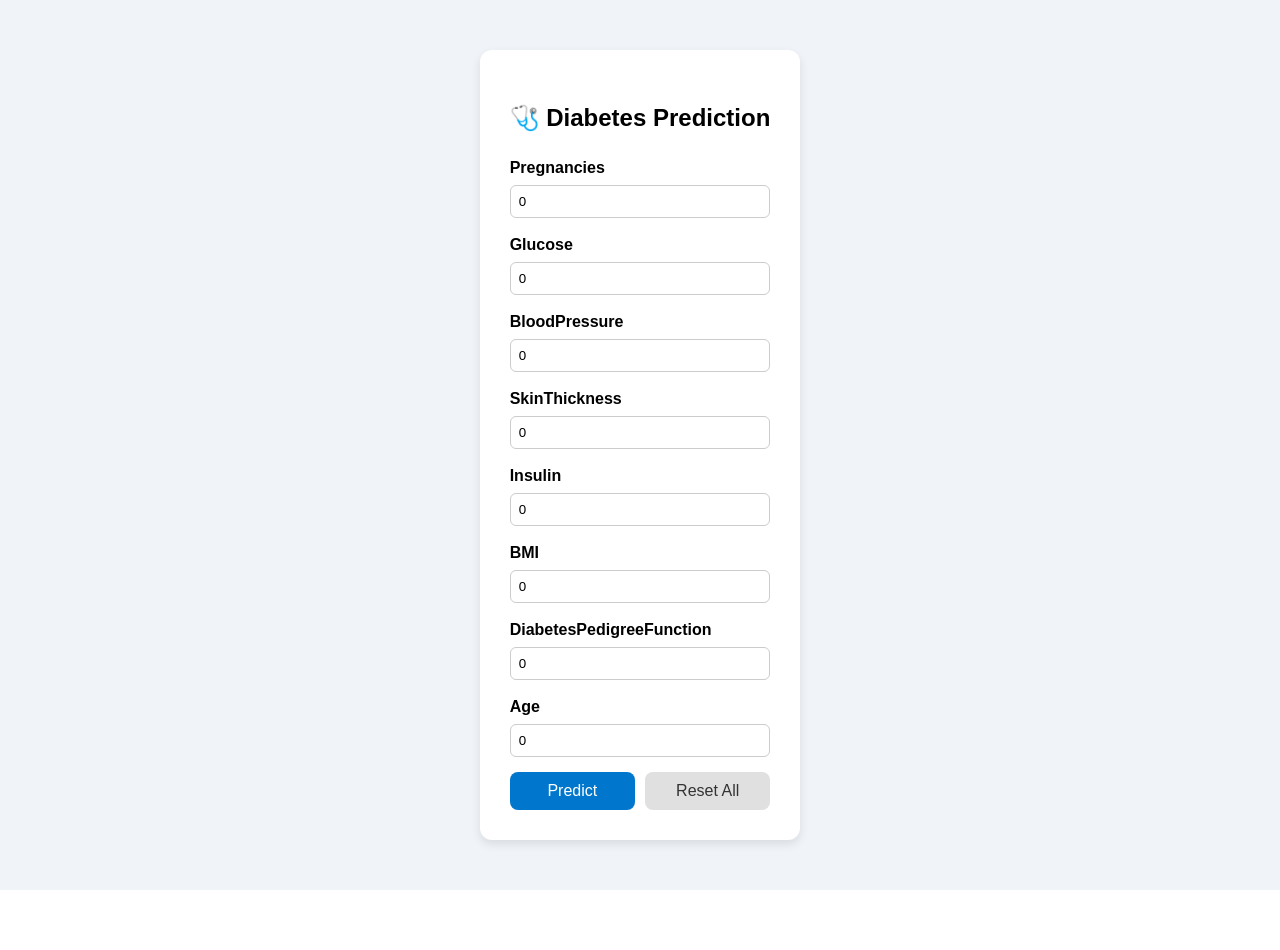
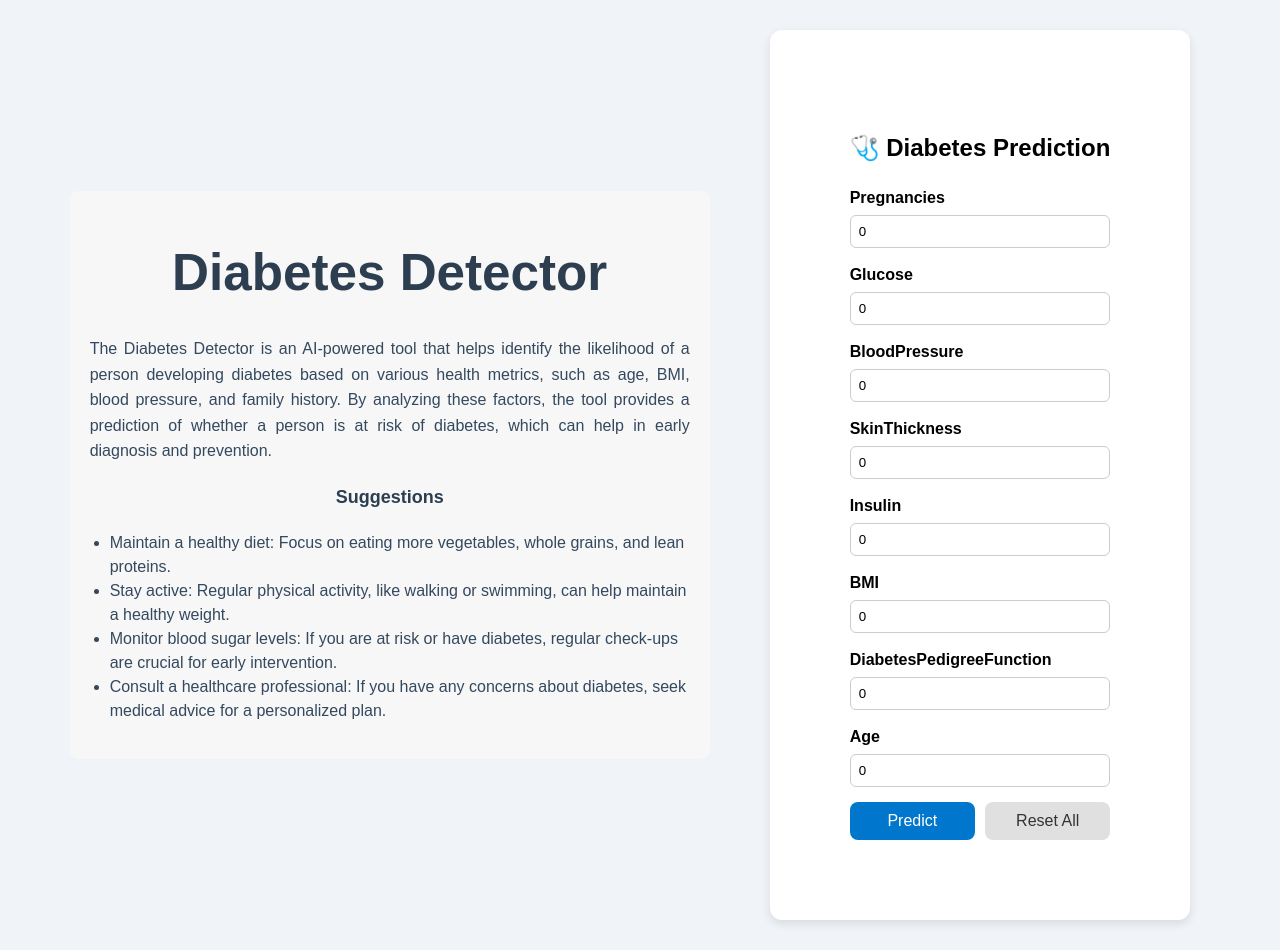
Before and after one commit to SruthiProfessionalDev/DiabetesDetector, a React (Vite) app in the folder frontend/: page / in a window 1280 px wide. Before the commit the page ends 890 px from the top, so only its background shows below. Built offline with nearby package versions, Linux system fonts and the light colour scheme.

Commit message:
changing the frontend

```diff
--- a/frontend/src/App.css
+++ b/frontend/src/App.css
@@ -8,18 +8,32 @@ body {
   align-items: center;
 }
 
+.main-container {
+  display: flex;
+  justify-content: center;
+  align-items: center;
+}
+
 .container {
   display: flex;
   justify-content: center;
   align-items: center;
-  max-width: 1200px;
+  max-width: 1800px;
   border-radius: 12px;
   color: black;
   background-color: white;
   box-shadow: 0 4px 10px rgba(0, 0, 0, 0.1);
-  margin: 50px auto;
+  margin: 30px;
   padding: 30px;
 }
+
+.suggestion-container {
+  padding: 50px;
+}
+
+/* .suggestion-container, .prediction-container {
+
+} */
 
 h2 {
   text-align: center;
@@ -81,6 +95,40 @@ button[type="submit"]:hover {
   font-family: sans-serif;
 }
 
-/* .suggestion-container, .prediction-container {
+/* Container styling */
+.diabetes-detector-container {
+  padding: 20px;
+  background-color: #f7f7f7;
+  border-radius: 8px;
+  max-width: 600px;
+  margin: 10px;
+  margin-right: 30px;
+}
 
-} */
+/* Heading styling */
+.diabetes-detector-heading {
+  text-align: center;
+  color: #2c3e50;
+}
+
+/* Paragraph styling */
+.diabetes-detector-paragraph {
+  font-size: 16px;
+  line-height: 1.6;
+  color: #34495e;
+  text-align: justify;
+}
+
+/* Suggestions heading styling */
+.diabetes-detector-suggestion-heading {
+  font-size: 18px;
+  color: #2c3e50;
+  margin-top: 20px;
+}
+
+/* Suggestions list styling */
+.diabetes-detector-suggestions-list {
+  list-style-type: disc;
+  padding-left: 20px;
+  color: #34495e;
+}
--- a/frontend/src/App.jsx
+++ b/frontend/src/App.jsx
@@ -57,7 +57,23 @@ function App() {
   };
 
   return (
+    <div className="main-container">
+      <div className="diabetes-detector-container">
+      <h1 className="diabetes-detector-heading">Diabetes Detector</h1>
+      <p className="diabetes-detector-paragraph">
+        The Diabetes Detector is an AI-powered tool that helps identify the likelihood of a person developing diabetes based on various health metrics, such as age, BMI, blood pressure, and family history. By analyzing these factors, the tool provides a prediction of whether a person is at risk of diabetes, which can help in early diagnosis and prevention.
+      </p>
+      <h2 className="diabetes-detector-suggestion-heading">Suggestions</h2>
+      <ul className="diabetes-detector-suggestions-list">
+        <li>Maintain a healthy diet: Focus on eating more vegetables, whole grains, and lean proteins.</li>
+        <li>Stay active: Regular physical activity, like walking or swimming, can help maintain a healthy weight.</li>
+        <li>Monitor blood sugar levels: If you are at risk or have diabetes, regular check-ups are crucial for early intervention.</li>
+        <li>Consult a healthcare professional: If you have any concerns about diabetes, seek medical advice for a personalized plan.</li>
+      </ul>
+      </div>
     <div className="container">
+
+
       <div className="suggestion-container">
       <h2>🩺 Diabetes Prediction</h2>
       <form onSubmit={handleSubmit}>
@@ -99,6 +115,7 @@ function App() {
       )}
       </div>
     </div>
+    </div>
   );
 }
 
```
